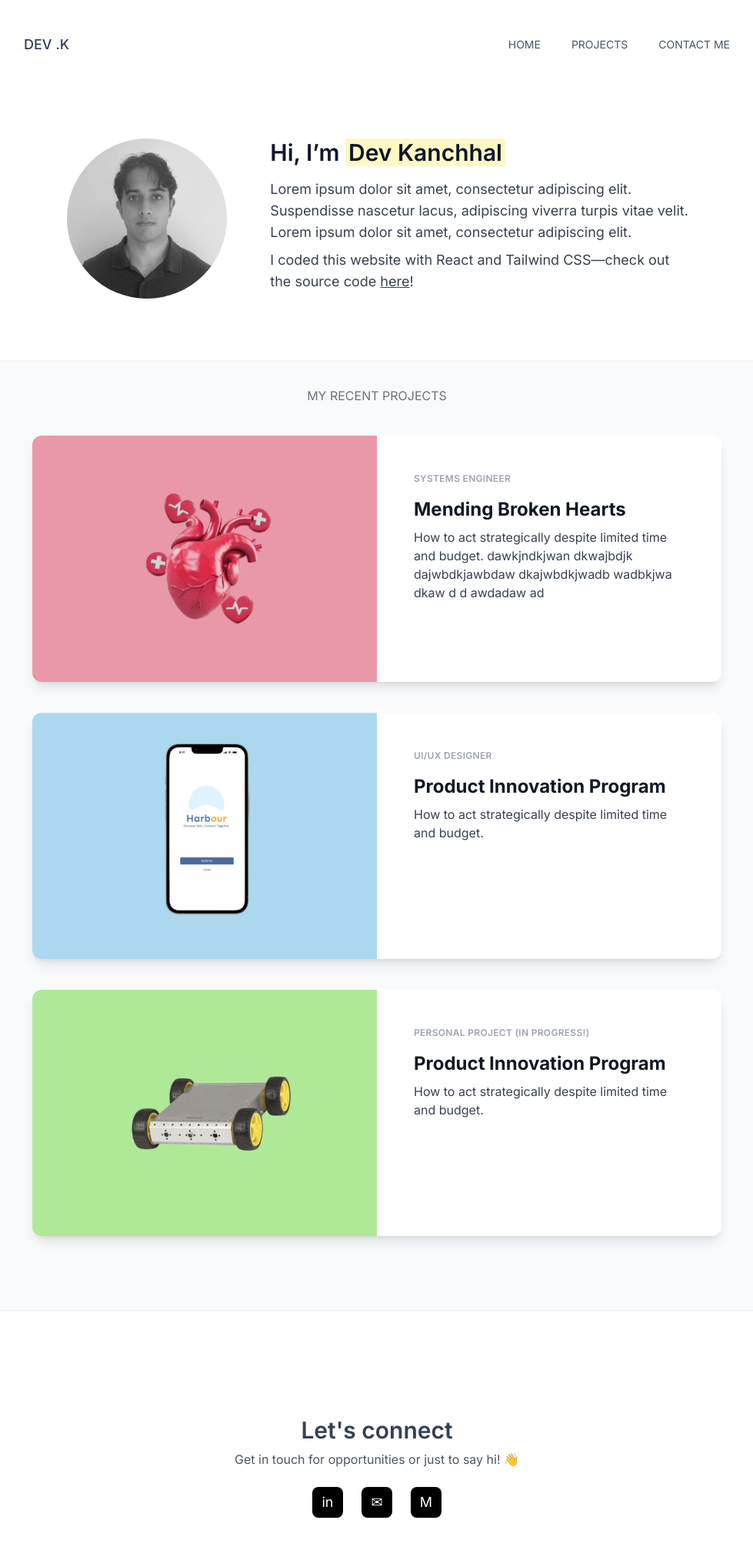
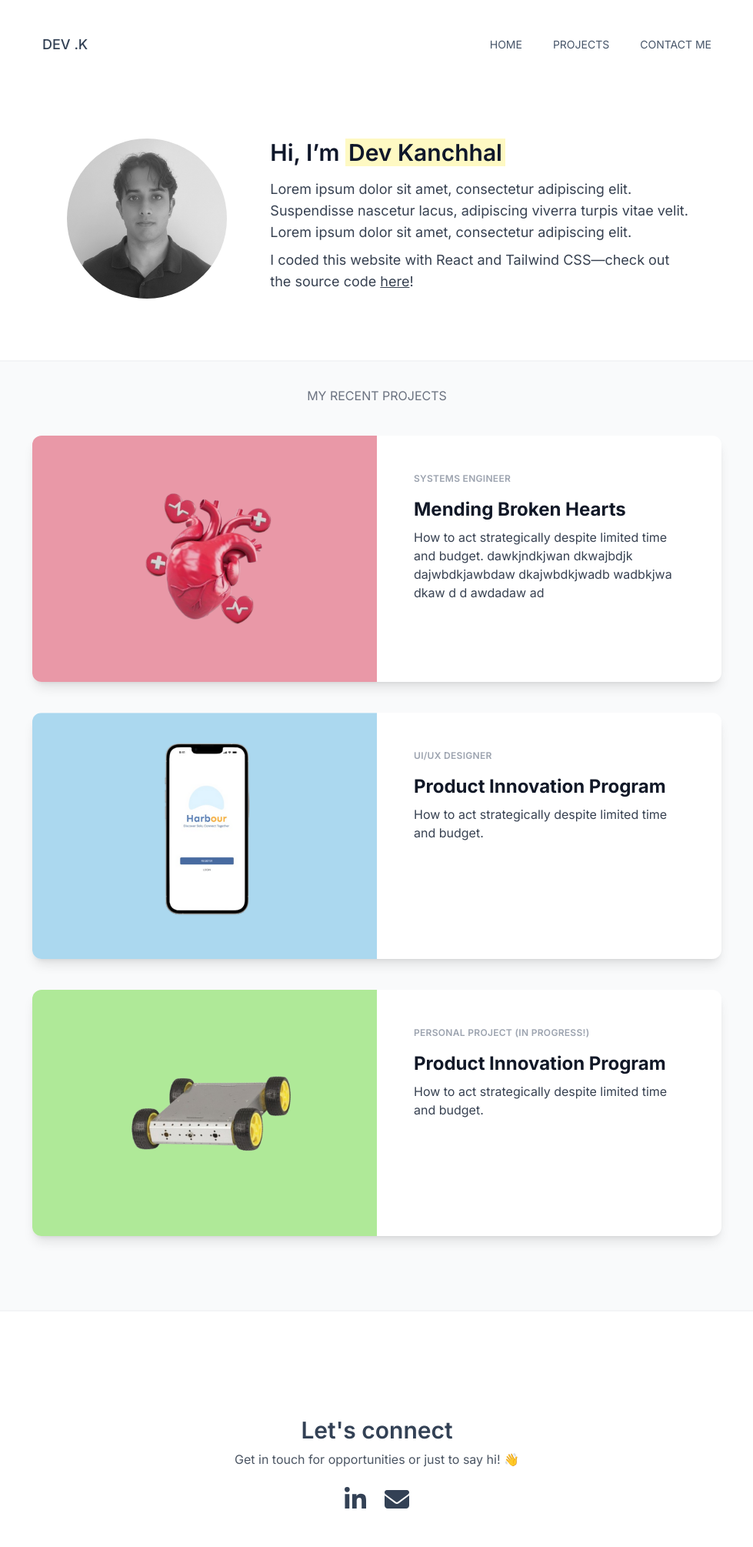
Before and after one commit to devkanchhal/devkanchhal.github.io, a React (Vite) app: page / in a window 1280 px wide. Shown: the top 2010 px of the page at 77% size, without its empty margins (150-1129 px from the left). Built offline with nearby package versions, Linux system fonts and the light colour scheme.

Commit message:
added packages for connect icons. also added mobile navbar view

```diff
--- a/package.json
+++ b/package.json
@@ -10,6 +10,10 @@
     "preview": "vite preview"
   },
   "dependencies": {
+    "@fortawesome/fontawesome-svg-core": "^6.7.2",
+    "@fortawesome/free-brands-svg-icons": "^6.7.2",
+    "@fortawesome/free-solid-svg-icons": "^6.7.2",
+    "@fortawesome/react-fontawesome": "^0.2.2",
     "react": "^18.2.0",
     "react-dom": "^18.2.0",
     "react-router-dom": "^6.23.1"
--- a/src/App.jsx
+++ b/src/App.jsx
@@ -25,7 +25,7 @@ const App = () => {
 
       <hr className="border-t-2 border-gray-100" />
 
-      <section id="connect" className="pt-24 pb-32 flex items-center justify-center">
+      <section id="connect" className="pt-24 pb-28 flex items-center justify-center">
         <Connect />
       </section>
 
--- a/src/components/Connect.jsx
+++ b/src/components/Connect.jsx
@@ -1,4 +1,7 @@
 import React from 'react'
+import { FontAwesomeIcon } from "@fortawesome/react-fontawesome";
+import { faLinkedinIn } from "@fortawesome/free-brands-svg-icons";
+import { faEnvelope } from "@fortawesome/free-solid-svg-icons";
 
 export default function Connect() {
   return (
@@ -8,18 +11,22 @@ export default function Connect() {
         Get in touch for opportunities or just to say hi! <span role="img" aria-label="wave">👋</span>
       </p>
       <div className="flex justify-center space-x-6 mt-6">
-        <div className="w-10 h-10 bg-black text-white flex items-center justify-center rounded-lg">
-          {/* Replace with LinkedIn icon */}
-          <span className="text-lg">in</span>
-        </div>
-        <div className="w-10 h-10 bg-black text-white flex items-center justify-center rounded-lg">
-          {/* Replace with Email icon */}
-          <span className="text-lg">✉</span>
-        </div>
-        <div className="w-10 h-10 bg-black text-white flex items-center justify-center rounded-lg">
-          {/* Replace with Medium icon */}
-          <span className="text-lg">M</span>
-        </div>
+        <a
+          // CHANGE THIS TO MY LINKEDIN
+          href="https://www.linkedin.com/in/your-profile"
+          target="_blank"
+          rel="noopener noreferrer"
+          className="flex items-center justify-center hover:scale-105 transition"
+        >
+          <FontAwesomeIcon icon={faLinkedinIn} size="2x" />
+        </a>
+
+        <a
+          href="mailto:devkanchhal@gmail.com"
+          className="flex items-center justify-center hover:scale-105 transition"
+        >
+          <FontAwesomeIcon icon={faEnvelope} size="2x" />
+        </a>
       </div>
     </div>
   )
--- a/src/components/Navbar.jsx
+++ b/src/components/Navbar.jsx
@@ -1,16 +1,50 @@
-import React from 'react'
+import React, { useState } from "react";
+import { FontAwesomeIcon } from "@fortawesome/react-fontawesome";
+import { faBars } from "@fortawesome/free-solid-svg-icons";
 
 export default function Navbar() {
-    return (
-        <header className='flex items-center justify-between gap-4 py-7'>
-            <a href="/" className="transform transition-transform duration-300 hover:scale-105">
-                <h1 className='text-lg font-medium'>DEV .K</h1>
-            </a>
-            <div className='gap-10 flex items-center'>
-                <a href='#home' className='text-sm text-slate-600 cursor-pointer  hover:text-primary hover:font-medium'>HOME</a>
-                <a href='#group-projects' className='text-sm text-slate-600 cursor-pointer  hover:text-primary hover:font-medium'>PROJECTS</a>
-                <a href='#connect' className='text-sm text-slate-600 cursor-pointer  hover:text-primary hover:font-medium'>CONTACT ME</a>
-            </div>
-        </header>
-    )
+  const [menuOpen, setMenuOpen] = useState(false);
+
+  return (
+    <header className="flex items-center justify-between py-7 px-6">
+      <a href="/" className="transform transition-transform duration-300 hover:scale-105">
+        <h1 className="text-lg font-medium">DEV .K</h1>
+      </a>
+
+      <div className="hidden md:flex gap-10 items-center">
+        <a href="#home" className="text-sm text-slate-600 hover:text-primary hover:font-medium">
+          HOME
+        </a>
+        <a href="#group-projects" className="text-sm text-slate-600 hover:text-primary hover:font-medium">
+          PROJECTS
+        </a>
+        <a href="#connect" className="text-sm text-slate-600 hover:text-primary hover:font-medium">
+          CONTACT ME
+        </a>
+      </div>
+
+      {/* mobile view */}
+      <button
+        className="md:hidden text-3xl text-slate-700 hover:text-primary"
+        onClick={() => setMenuOpen(!menuOpen)}
+      >
+        <FontAwesomeIcon icon={faBars} />
+      </button>
+
+      {/* dropdown */}
+      {menuOpen && (
+        <div className="absolute top-16 right-6 bg-white shadow-lg rounded-lg p-4 flex flex-col gap-4 md:hidden">
+          <a href="#home" className="text-xl text-slate-600 hover:text-primary" onClick={() => setMenuOpen(false)}>
+            HOME
+          </a>
+          <a href="#group-projects" className="text-xl text-slate-600 hover:text-primary" onClick={() => setMenuOpen(false)}>
+            PROJECTS
+          </a>
+          <a href="#connect" className="text-xl text-slate-600 hover:text-primary" onClick={() => setMenuOpen(false)}>
+            CONTACT ME
+          </a>
+        </div>
+      )}
+    </header>
+  );
 }
```
Also changed, not shown: 1 other file (tests, documents, lock files or other folders).
